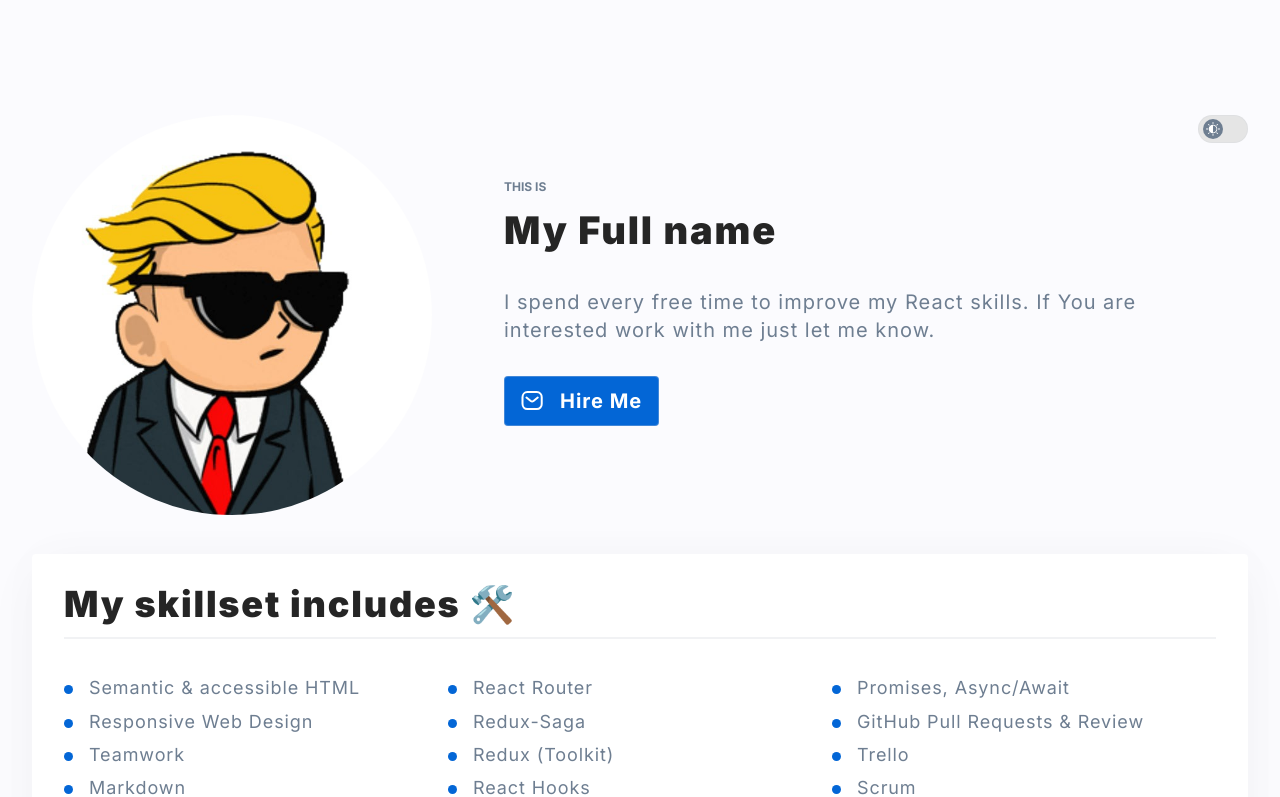
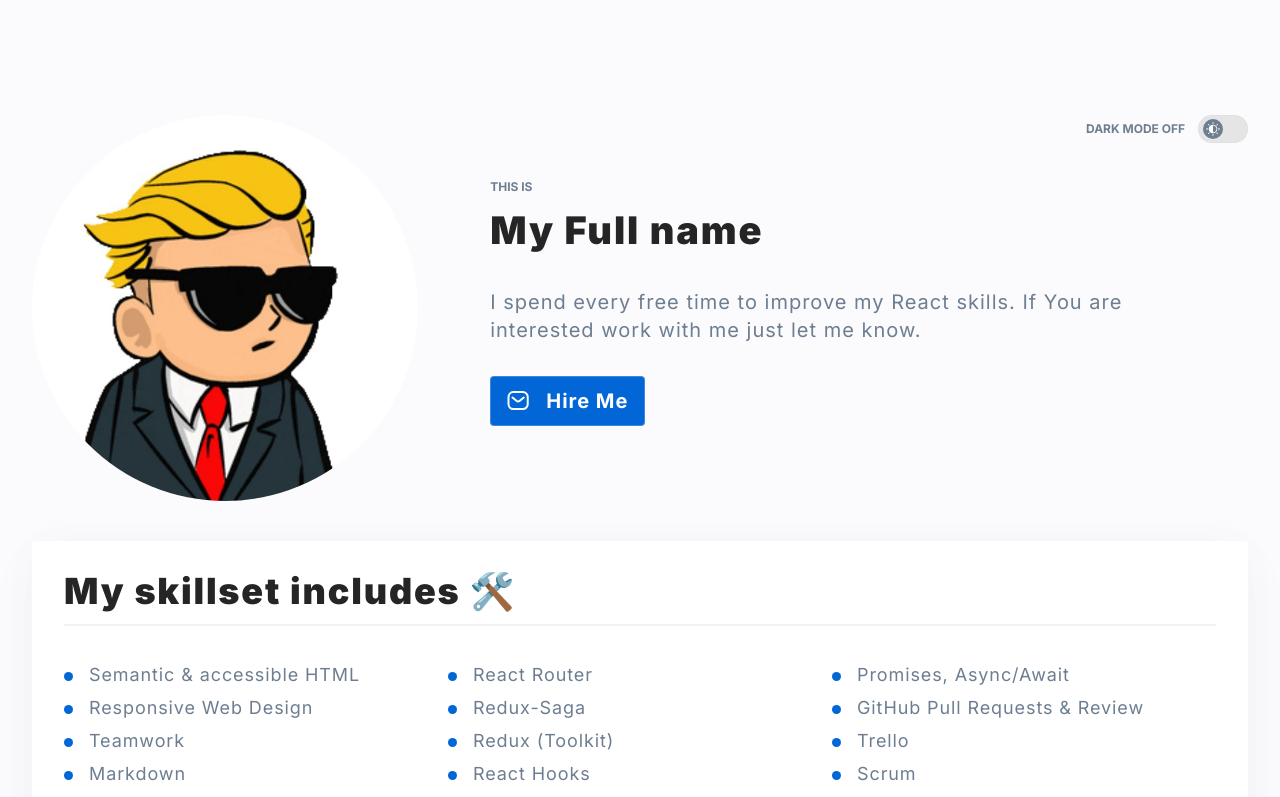
Before and after one commit to przemek0000/personal-homepage, a React (Vite) app: page / in a window 1280 px wide. Shown: the top 797 px of the page. Built offline with nearby package versions, Linux system fonts and the light colour scheme.

Commit message:
added full dark theme

```diff
--- a/src/AboutMe/main.jsx
+++ b/src/AboutMe/main.jsx
@@ -8,8 +8,7 @@ import StyledContainer,
 import tick from '../images/tick.svg';
 import me from '../images/me.jpg'
 
-const AboutMe = ({ email }) => {
-
+const AboutMe = ({ email, theme, dispatch }) => {
     return (
         <StyledContainer>
             <StyledImgContainer>
@@ -32,7 +31,7 @@ const AboutMe = ({ email }) => {
                     </StyledContent>
                 </StyledButton>
             </StyledDiv>
-            <Theme />
+            <Theme theme={theme} dispatch={dispatch}/>
         </StyledContainer>
     )
 }
--- a/src/AboutMe/styled.jsx
+++ b/src/AboutMe/styled.jsx
@@ -40,7 +40,7 @@ export const StyledTitle = styled.div`
     font-size: 12px;
     line-height: 130%;
     text-transform: uppercase;
-    color: #6E7E91;
+    color: ${({ theme }) => theme.aboutMe.titleDescription};
 
     @media(max-width: 1260px) {
        font-size: calc(12 / 1260 * 100vw);
@@ -52,7 +52,7 @@ export const StyledName = styled.div`
     font-size: 38px;
     line-height: 46px;
     letter-spacing: 0.05em;
-    color: #252525;
+    color: ${({ theme }) => theme.aboutMe.name};
     padding: 12px 0 35px;
 
     @media(max-width: 1260px) {
@@ -66,7 +66,7 @@ export const StyledDescription = styled.div`
     font-size: 20px;
     line-height: 140%;
     letter-spacing: 0.05em;
-    color: #6E7E91;
+    color: ${({ theme }) => theme.aboutMe.titleDescription};
     padding: 0 0 32px;
 
     @media(max-width: 1260px) {
@@ -82,7 +82,7 @@ export const StyledButton = styled.a`
     align-items: center;
     gap: 16px;
     background: #0366D6;
-    border: 1px solid rgba(209, 213, 218, 0.3);
+    border: 1px solid ${({ theme }) => theme.aboutMe.buttonborder};
     border-radius: 4px;
     color: #FFFFFF;
     font-weight: 600;
@@ -94,11 +94,14 @@ export const StyledButton = styled.a`
 
     &:hover{
         cursor: pointer;
-        box-shadow: 2px -2px 0px #8CC2FF, -2px 2px 0px #8CC2FF, 2px 2px 0px #8CC2FF, -2px -2px 0px #8CC2FF;
+        box-shadow: 2px -2px 0px ${({ theme }) => theme.aboutMe.buttonshadow},
+        -2px 2px 0px ${({ theme }) => theme.aboutMe.buttonshadow},
+        2px 2px 0px ${({ theme }) => theme.aboutMe.buttonshadow},
+        -2px -2px 0px ${({ theme }) => theme.aboutMe.buttonshadow};
     }
 
     &:active{
-        box-shadow: inset 0px 2px 0px rgba(20, 70, 32, 0.2);
+        box-shadow: inset 0px 2px 0px ${({ theme }) => theme.aboutMe.buttonactive};
     }
 
     @media(max-width: 1260px) {
--- a/src/App.jsx
+++ b/src/App.jsx
@@ -4,29 +4,37 @@ import skillSet from "./skillset";
 import wantToLearn from "./wantToLearn";
 import Portfolio from "./Portfolio/main";
 import Footer from "./Footer/main"
-import { useDispatch } from "react-redux";
-import { StyledApp } from "./styled";
+import { useDispatch, useSelector } from "react-redux";
+import { Container, StyledApp } from "./styled";
 import { useEffect } from "react";
 import { axiosProjectsLoading } from "./features/api/getProjectsSlice";
 import { StyledGitHubIcon } from "./styled";
+import { selectTheme } from "./features/theme/themeSlice";
+import { ThemeProvider } from "styled-components";
+import { lightTheme, darkTheme } from "./theme";
 
 function App() {
   const email = "test@email.gmail"
   const git = "https://github.com/przemek0000";
   const dispatch = useDispatch();
+  const theme = useSelector(selectTheme);
 
   useEffect(() => {
     dispatch(axiosProjectsLoading())
   }, [dispatch])
 
   return (
+    <ThemeProvider theme={theme ? darkTheme : lightTheme}>
+      <Container>
         <StyledApp>
-      <AboutMe email={email} />
+          <AboutMe email={email} theme={theme} dispatch={dispatch} />
           <Content title="My skillset includes 🛠️" content={skillSet} />
           <Content title="What I want to learn next 🚀" content={wantToLearn} />
           <Portfolio GitHubIcon={<StyledGitHubIcon />} title="Portfolio" header="My recent projects" git={git} />
           <Footer GitHubIcon={<StyledGitHubIcon link="active" />} email={email} git={git} />
         </StyledApp>
+      </Container>
+    </ThemeProvider>
   )
 }
 
--- a/src/Content/styled.jsx
+++ b/src/Content/styled.jsx
@@ -1,8 +1,9 @@
 import styled from "styled-components";
 
 export const StyledDiv = styled.div`
-    background: #FFFFFF;
-    box-shadow: 0px -2px 50px rgba(9, 10, 51, 0.02), 0px 16px 58px rgba(9, 10, 51, 0.03);
+    background: ${({ theme }) => theme.content.div};
+    box-shadow: 0px -2px 50px ${({ theme }) => theme.content.boxshadow1},
+        0px 16px 58px ${({ theme }) => theme.content.boxshadow2};
     border-radius: 4px;
     margin: 36px 0;
     padding: 32px;
@@ -18,7 +19,7 @@ export const StyledTitle = styled.div`
     font-size: 36px;
     line-height: 36px;
     letter-spacing: 0.05em;
-    color: #252525;
+    color: ${({ theme }) => theme.content.title};
     border-bottom: 2px rgba(209, 213, 218, 0.3) solid;
     padding-bottom: 15px;
 
@@ -34,7 +35,7 @@ export const StyledContent = styled.ul`
     list-style-position: inside;
     padding: 14px 0 0 0;
     list-style-type: none;
-    color: #6E7E91;
+    color: ${({ theme }) => theme.content.content};
     font-weight: 400;
     font-size: 18px;
     line-height: 140%;
@@ -55,7 +56,7 @@ export const StyledLi = styled.li`
      display: inline-block;
      width: 9px;
      height: 9px;
-     background-color: #0366D6;;
+     background-color: ${({theme}) => theme.content.list};
      border-radius: 50%;
      margin-right: 16px;
 
--- a/src/Footer/styled.jsx
+++ b/src/Footer/styled.jsx
@@ -16,7 +16,7 @@ export const StyledTitle = styled.div`
     font-size: 12px;
     line-height: 130%;
     text-transform: uppercase;
-    color: #6E7E91;
+    color: ${({theme}) => theme.footer.title};
     padding-bottom: 24px;
 
     @media(max-width: 1260px) {
@@ -30,7 +30,7 @@ export const StyledEmail = styled.a`
     font-size: 32px;
     line-height: 39px;
     letter-spacing: 0.05em;
-    color: #252525;
+    color: ${({theme}) => theme.footer.email};
     text-decoration: none;
 
     @media(max-width: 1260px) {
@@ -38,7 +38,7 @@ export const StyledEmail = styled.a`
     }
 
     &:hover {
-        color: #0366D6;
+        color: ${({theme}) => theme.footer.hover};
     }
 `
 
@@ -48,7 +48,7 @@ export const StyledDescription = styled.div`
     font-size: 18px;
     line-height: 140%;
     letter-spacing: 0.05em;
-    color: #252525;
+    color: ${({theme}) => theme.footer.description};
 
     @media(max-width: 1260px) {
         padding: calc(24 / 1260 * 100vw) 0 calc(56 / 1260 * 100vw) 0;
--- a/src/features/theme/main.jsx
+++ b/src/features/theme/main.jsx
@@ -1,16 +1,11 @@
-import { useDispatch, useSelector } from "react-redux";
 import StyledTheme, { StyledLabel, StyledSpan, StyledInput, StyledSwitch } from "./styled";
-import { selectTheme, toggleTheme } from "./themeSlice";
+import { toggleTheme } from "./themeSlice";
 
-const Theme = () => {
-    const dispatch = useDispatch();
-    const theme = useSelector(selectTheme);
-    console.log(theme)
-
+const Theme = ({theme, dispatch}) => {
     return (
         <StyledTheme>
             <StyledLabel>
-                {/* <StyledSpan>Dark mode {theme ? "on" : "off"}</StyledSpan> */}
+                <StyledSpan>Dark mode {theme ? "on" : "off"}</StyledSpan>
                 <StyledInput type="checkbox" onChange={() => dispatch(toggleTheme())} />
                 <StyledSwitch />
             </StyledLabel>
--- a/src/features/theme/styled.jsx
+++ b/src/features/theme/styled.jsx
@@ -19,7 +19,7 @@ export const StyledSpan = styled.span`
   font-size: 12px;
   line-height: 130%;
   text-transform: uppercase;
-  color: #6E7E91;
+  color: ${({theme}) => theme.switch.span};
   width: 100px;
 
   @media(max-width: 1260px) {
@@ -33,8 +33,8 @@ export const StyledSwitch = styled.div`
   width: 48px;
   height: 26px;
   border-radius: 32px;
-  background: #E5E5E5;
-  border: 1px solid rgba(209, 213, 218, 0.3);
+  background: ${({theme}) => theme.switch.background};
+  border: 1px solid ${({theme}) => theme.switch.border};
 
   @media(max-width: 1260px) {
        width: calc(48 / 1260 * 100vw);
@@ -50,7 +50,7 @@ export const StyledSwitch = styled.div`
     border-radius: 35px;
     top: 50%;
     left: 4px;
-    background: #6E7E91;
+    background: ${({theme}) => theme.switch.beforebackground};
     background-image: url(${darkModeIcon});
     background-position: center;
     background-repeat: no-repeat;
@@ -74,7 +74,7 @@ export const StyledInput = styled.input`
   &:checked + ${StyledSwitch} {
 
     &:before {
-        background: #6E7E91;
+        background: ${({theme}) => theme.switch.inputbackground};
         transform: translate(100%, -50%);
         background-image: url(${lightModeIcon});
         background-position: center;
--- a/src/styled.jsx
+++ b/src/styled.jsx
@@ -10,26 +10,26 @@ const GlobalStyled = createGlobalStyle`
     ::before, ::after {
         box-sizing: inherit;
     }
-
-    body {
-        background-color: #FBFBFE;
-    }
 `
 
 export default GlobalStyled;
+
+export const Container = styled.div`
+    background-color: ${({ theme }) => theme.container.background};
+`
 
 export const StyledApp = styled.div`
     max-width: 1216px;
     padding: 115px 15px;
     margin: auto;
-    background-color: #FBFBFE;
+    background-color: ${({ theme }) => theme.app.background};
     font-family: 'Inter';
     font-style: normal;
 `
 
 export const StyledGitHubIcon = styled(Icon)`
     ${({ link }) => !link && css`
-    color: #0366D6;
+    color: ${({ theme }) => theme.app.githubicon};
 
     @media(max-width: 1260px) {
         width: calc(48 / 1260 * 100vw);
@@ -38,10 +38,10 @@ export const StyledGitHubIcon = styled(Icon)`
     `}
 
     ${({ link }) => link && css`
-    color: #252525;
+    color: ${({ theme }) => theme.app.githubiconfooter};
 
          &:hover {
-        color: #0366D6;
+            color: ${({ theme }) => theme.app.githubicon};
     }
 
     @media(max-width: 1260px) {
--- /dev/null
+++ b/src/theme.jsx
@@ -0,0 +1,101 @@
+export const lightTheme = {
+    container: {
+        background: "#FBFBFE"
+    },
+    app: {
+        background: "#FBFBFE",
+        githubicon: "#0366D6",
+        githubiconfooter: "#252525",
+    },
+    aboutMe: {
+        titleDescription: "#6E7E91",
+        name: "#252525",
+        button: "#0366D6",
+        buttonborder: "rgba(209, 213, 218, 0.3)",
+        buttonshadow: "#8CC2FF",
+        buttonactive: "rgba(20, 70, 32, 0.2)"
+    },
+    content: {
+        div: "#FFFFFF",
+        boxshadow1: "rgba(9, 10, 51, 0.02)",
+        boxshadow2: "rgba(9, 10, 51, 0.03)",
+        title: "#252525",
+        content: "#6E7E91",
+        list: "#0366D6"
+    },
+    portfolio: {
+        title: "#252525",
+        header: "#252525",
+        project: "#FFFFFF",
+        hover: "rgba(3, 102, 214, 0.2)",
+        border: "rgba(209, 213, 218, 0.3)",
+        projecttitle: "#0366D6",
+        description: "#6E7E91",
+        links: "#6E7E91",
+        link: "#2188FF"
+    },
+    footer: {
+        title: "#6E7E91",
+        email: "#252525",
+        hover: "#0366D6",
+        description: "#252525"
+    },
+    switch: {
+        span: "#6E7E91",
+        background: "#E5E5E5",
+        border: "rgba(209, 213, 218, 0.3)",
+        beforebackground: "#6E7E91",
+        inputbackground: "#6E7E91"
+    }
+}
+
+export const darkTheme = {
+    container: {
+        background: "#252525"
+    },
+    app: {
+        background: "#252525",
+        githubicon: "#2188FF",
+        githubiconfooter: "#FFFFFF",
+    },
+    aboutMe: {
+        titleDescription: "#FFFFFF",
+        name: "#FFFFFF",
+        button: "#2188FF",
+        buttonborder: "rgba(209, 213, 218, 0.1)",
+        buttonshadow: "#6D93BE",
+        buttonactive: "rgba(20, 70, 32, 0.2)"
+    },
+    content: {
+        div: "#363636b7",
+        boxshadow1: "rgba(9, 10, 51, 0.02)",
+        boxshadow2: "rgba(9, 10, 51, 0.03)",
+        title: "#FFFFFF",
+        content: "#FFFFFF",
+        list: "#2188FF",
+    },
+    portfolio: {
+        title: "#FFFFFF",
+        header: "#FFFFFF",
+        project: "#363636b7",
+        hover: "rgba(3, 102, 214, 0.5)",
+        border: "rgba(209, 213, 218, 0.1)",
+        projecttitle: "#FFFFFF",
+        description: "ffffff",
+        links: "#FFFFFF",
+        link: "#2188FF"
+    },
+    footer: {
+        title: "#FFFFFF",
+        email: "#FFFFFF",
+        hover: "#FFFFFF",
+        description: "#FFFFFF"
+    },
+    switch: {
+        span: "#FFFFFF",
+        background: "rgba(54, 54, 54, 0.72)",
+        border: "#ffffff",
+        beforebackground: "#6E7E91",
+        inputbackground: "#6E7E91"
+    }
+}
```
Also changed, not shown: src/Portfolio/styled.jsx (+11 -9 lines). Lines whose indentation alone changed are shown as unchanged.
